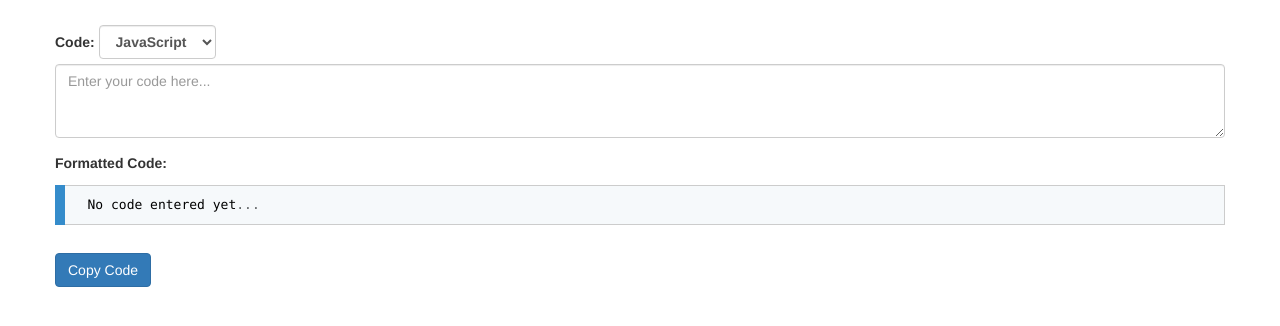
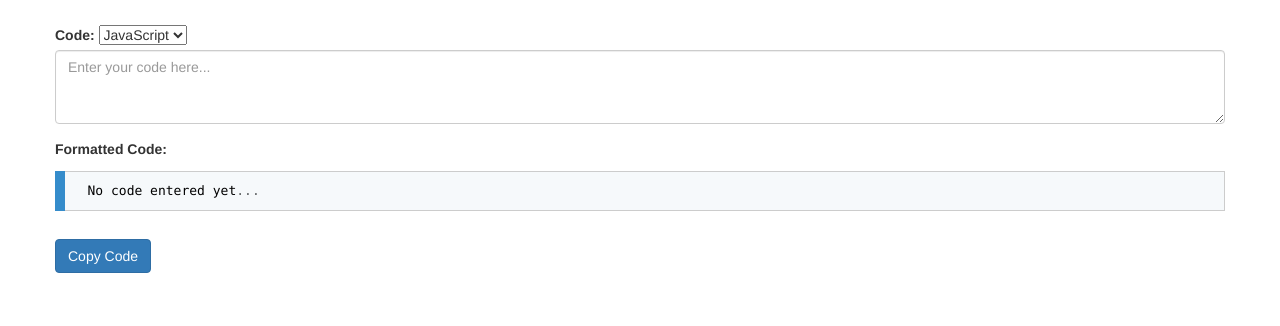
Before and after one commit to muhammad-saleh/PrismJS-Evernote, a plain HTML site: page index.html in a window 1280 px wide. Drawn offline with Linux system fonts and the light colour scheme.

Commit message:
Removed uncessary markup around the change language drop down

```diff
--- a/index.html
+++ b/index.html
@@ -13,13 +13,11 @@
 			<form>
 			  <div class="form-group">
 			    <label for="exampleInputEmail1">Code:</label>
-			    <label>
-				    <select class="form-control selectLanguage" name="" id="">
+				    <select class="selectLanguage" name="" id="">
 				    	<option value="javascript">JavaScript</option>
 				    	<option value="css">CSS</option>
 				    	<option value="html">HTML</option>
 				    </select>
-			    </label>
 			    <textarea class="form-control userCode" rows="3" placeholder="Enter your code here..."></textarea>
 			  </div>
 				  <div class="form-group">
```
